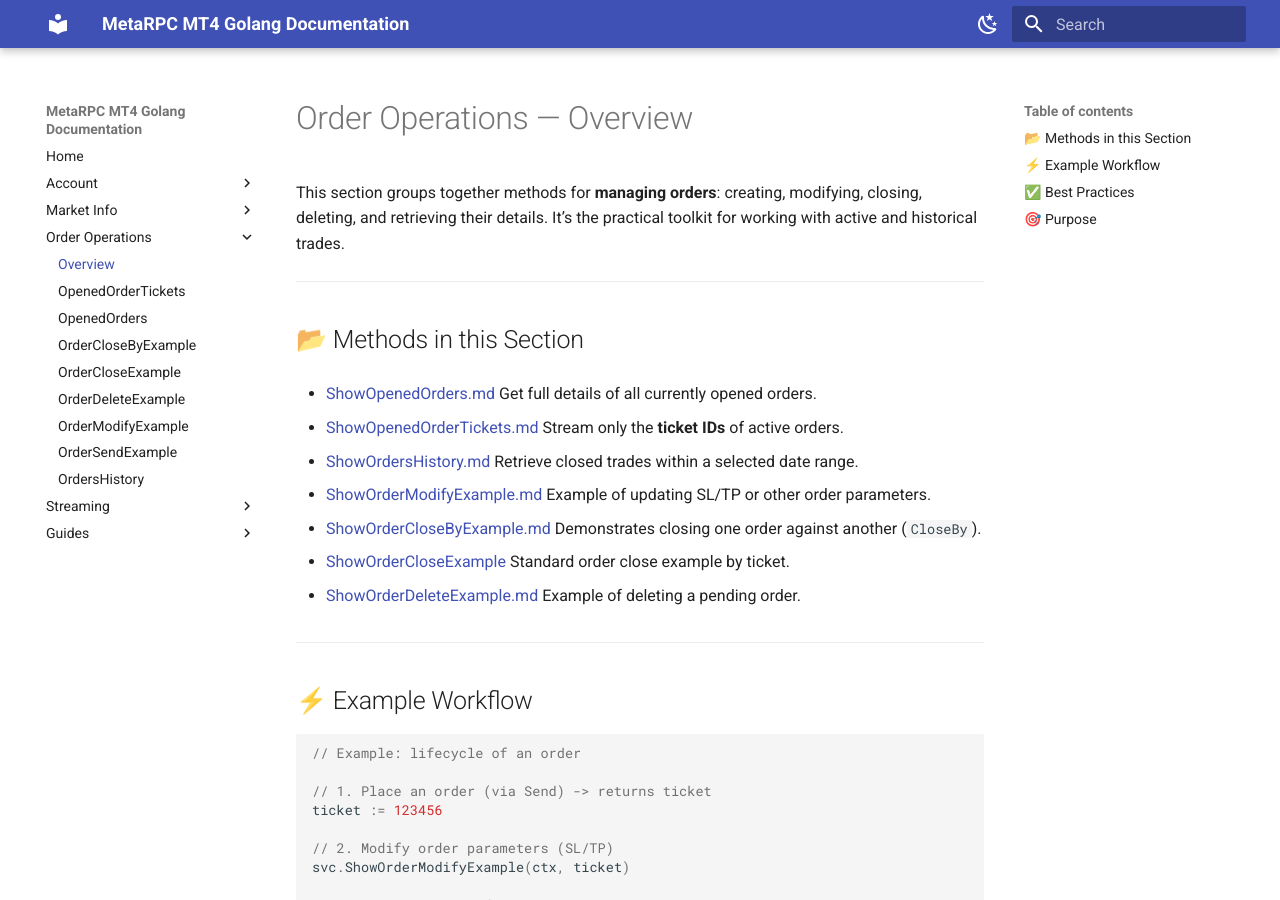
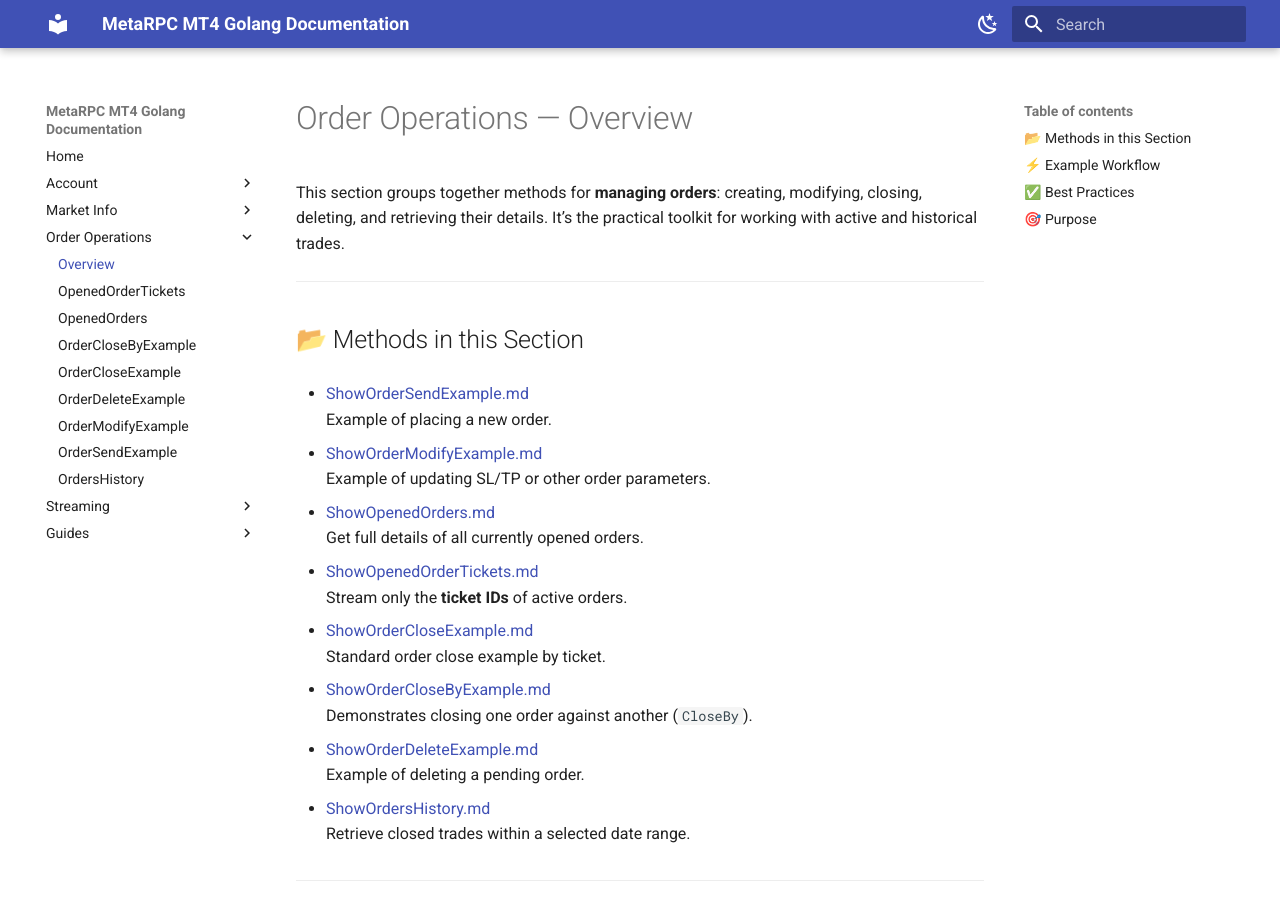
Before and after one commit to MetaRPC/GoMT4, an MkDocs documentation site: the page built from docs/Order_Operations/Order_Operations_Overview.md, in a window 1280 px wide and 900 px high. Built offline with MkDocs 1.6.1 and Material for MkDocs 9.7.7, drawn with Linux system fonts in a browser that asks for light colours.

Commit message:
Update Order_Operations_Overview.md

```diff
--- a/docs/Order_Operations/Order_Operations_Overview.md
+++ b/docs/Order_Operations/Order_Operations_Overview.md
@@ -7,26 +7,30 @@
 
 ## 📂 Methods in this Section
 
+* [ShowOrderSendExample.md](ShowOrderSendExample.md)
+  Example of placing a new order.
+
+* [ShowOrderModifyExample.md](ShowOrderModifyExample.md)
+  Example of updating SL/TP or other order parameters.
+
 * [ShowOpenedOrders.md](ShowOpenedOrders.md)
   Get full details of all currently opened orders.
 
 * [ShowOpenedOrderTickets.md](ShowOpenedOrderTickets.md)
   Stream only the **ticket IDs** of active orders.
 
-* [ShowOrdersHistory.md](ShowOrdersHistory.md)
-  Retrieve closed trades within a selected date range.
-
-* [ShowOrderModifyExample.md](ShowOrderModifyExample.md)
-  Example of updating SL/TP or other order parameters.
+* [ShowOrderCloseExample.md](ShowOrderCloseExample.md)
+  Standard order close example by ticket.
 
 * [ShowOrderCloseByExample.md](ShowOrderCloseByExample.md)
   Demonstrates closing one order against another (`CloseBy`).
 
-* [ShowOrderCloseExample](OrderCloseExample.md)
-  Standard order close example by ticket.
-
 * [ShowOrderDeleteExample.md](ShowOrderDeleteExample.md)
   Example of deleting a pending order.
+
+* [ShowOrdersHistory.md](ShowOrdersHistory.md)
+  Retrieve closed trades within a selected date range.
+
 
 ---
 
```
